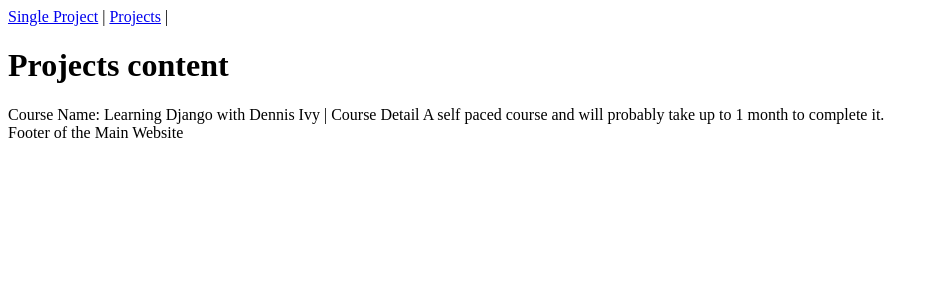
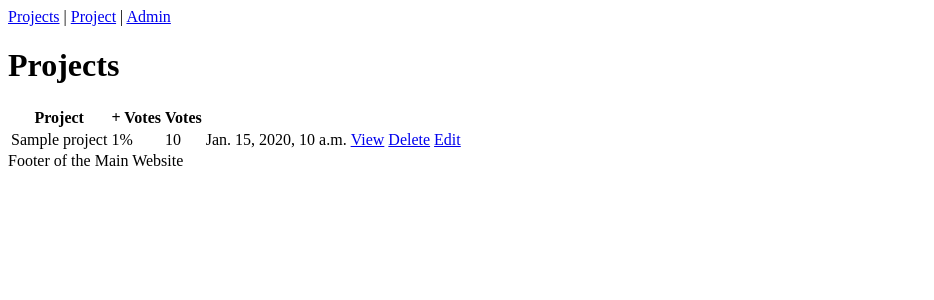
Before and after one commit to jawadd/TechExperts, a Django app: page / in a window 1280 px wide. Shown: the top 300 px of the page, without its empty margins (0-934 px from the left). Run offline with Django 4.2, Linux system fonts and the light colour scheme; tables that the repository leaves empty hold one stand-in row (values such as "Sample post").

Commit message:
CRUD functionality added to website

```diff
--- a/projects/templates/projects/projects.html
+++ b/projects/templates/projects/projects.html
@@ -1,3 +1,24 @@
 {% extends 'main.html' %} {%block content%}
-<h1>Projects content</h1>
-Course Name: {{ course_name }} | Course Detail {{ course_detail }}. {%endblock%}
+<h1>Projects</h1>
+<table>
+  <tr>
+
+    <th>Project</th>
+    <th>+ Votes</th>
+    <th>Votes</th>
+  </tr>
+  {%for project in projects%}
+  <tr>
+
+    <td>{{ project.title }}</td>
+    <td>{{ project.vote_ratio }}%</td>
+    <td>{{ project.vote_total }}</td>
+    <td>{{ project.created }}</td>
+    <td><a href="{% url 'project' project.id %}"> View </a></td>
+    <td><a href="{% url 'delete-project' project.id %}"> Delete </a></td>
+    <td><a href="{% url 'update-project' project.id %}"> Edit </a></td>
+  </tr>
+  {% endfor %}
+</table>
+
+{%endblock%}
--- a/projects/templates/projects/singleProject.html
+++ b/projects/templates/projects/singleProject.html
@@ -1,3 +1,4 @@
 {% extends 'main.html' %} {%block content%}
-<h1>Single Project content</h1>
-{%endblock content%}
+<h1>{{project.title}}</h1>
+{{ project.description }} {% for t in project.tag.all %} {{ t.name }} {%endfor%}
+{%endblock content %}
--- a/projects/urls.py
+++ b/projects/urls.py
@@ -4,5 +4,8 @@ from . import views
 
 urlpatterns = [
     path('', views.projects, name='projects'),
-    path('project/<str:pk>/', views.project, name='project')
+    path('project/<str:pk>/', views.project, name='project'),
+    path('create-project/', views.createProject, name='create-project'),
+    path('update-project/<str:pk>/', views.updateProject, name='update-project'),
+    path('delete-project/<str:pk>/', views.deleteProject, name='delete-project'),
 ]
--- a/projects/views.py
+++ b/projects/views.py
@@ -1,14 +1,51 @@
-from django.shortcuts import render
+from django.shortcuts import render, redirect
 from django.http import HttpResponse
-
+from .models import Project
+from .forms import ProjectForm
 # Create your views here.
 
 
 def projects(request):
-    context = {'course_name': 'Learning Django with Dennis Ivy',
-               'course_detail': 'A self paced course and will probably take up to 1 month to complete it'}
+    projects = Project.objects.all()
+    context = {'projects': projects}
     return render(request, 'projects/projects.html', context)
 
 
 def project(request, pk):
-    return render(request, 'projects/singleProject.html')
+    projecObj = Project.objects.get(id=pk)
+
+    context = {'project': projecObj}
+    return render(request, 'projects/singleProject.html', context)
+
+
+def createProject(request):
+    form = ProjectForm()
+    if request.method == 'POST':
+        form = ProjectForm(request.POST)
+        if form.is_valid():
+            form.save()
+            return redirect('projects')
+    context = {'form': form}
+    return render(request, 'projects/project_form.html', context)
+
+
+def updateProject(request, pk):
+    project = Project.objects.get(id=pk)
+
+    form = ProjectForm(instance=project)
+    if request.method == 'POST':
+        form = ProjectForm(request.POST, instance=project)
+        if form.is_valid():
+            form.save()
+            return redirect('projects')
+    context = {'form': form}
+    return render(request, 'projects/project_form.html', context)
+
+
+def deleteProject(request, pk):
+    project = Project.objects.get(id=pk)
+    if request.method == 'POST':
+        project.delete()
+        return redirect('projects')
+    context = {'object': project}
+    return render(request, 'projects/delete_template.html', context)
--- a/templates/nav.html
+++ b/templates/nav.html
@@ -1,4 +1,5 @@
 <nav>
-  <a href="{% url 'project' 1 %}">Single Project</a> |
   <a href="{% url 'projects' %}">Projects</a> |
+  <a href="{% url 'create-project' %}">Project</a> |
+  <a href="admin/">Admin</a>
 </nav>
```
Also changed, not shown: projects/forms.py (added, +8 -0 lines), projects/templates/projects/delete_template.html (added, +15 -0 lines), projects/templates/projects/project_form.html (added, +15 -0 lines).
